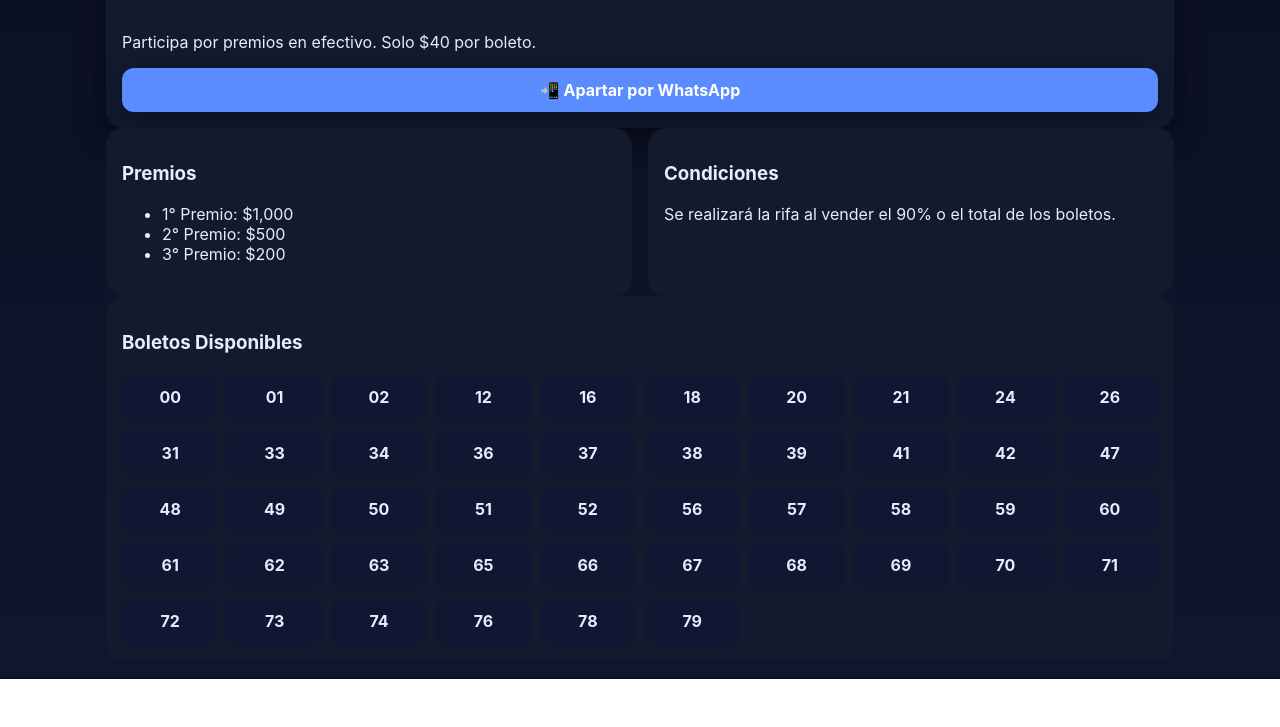
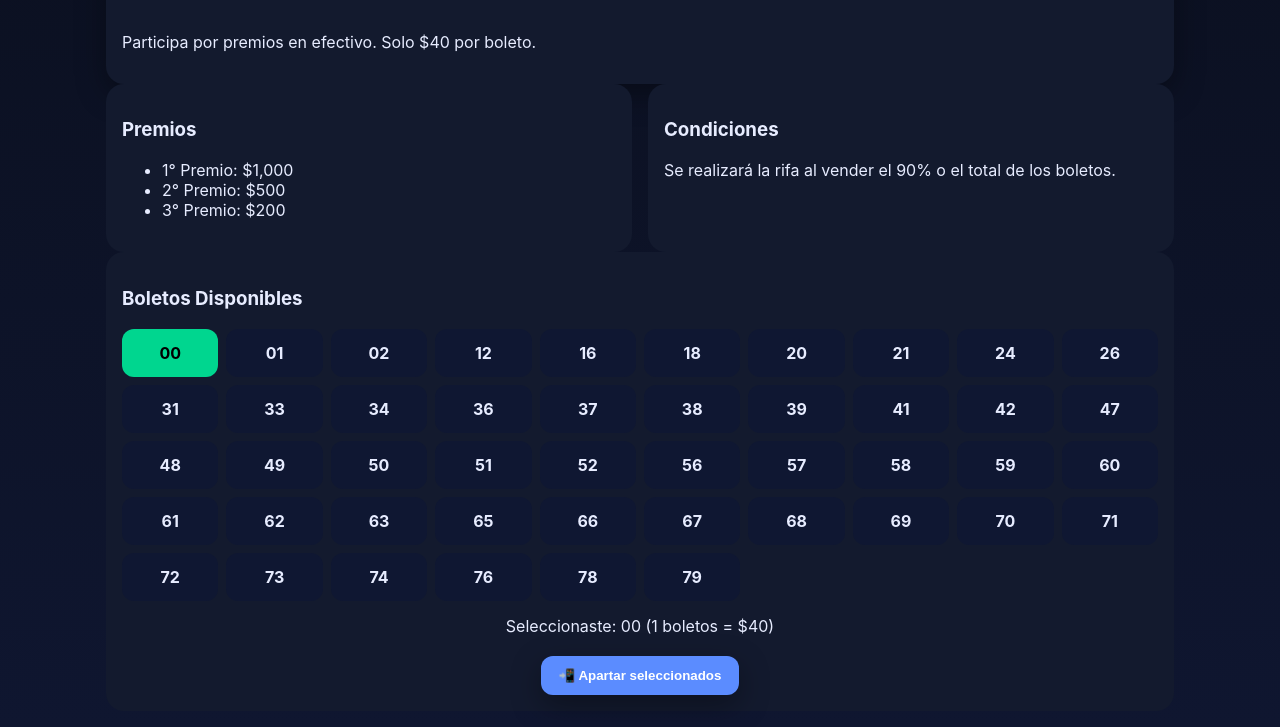
Before and after one commit to angelgaytan33-coder/Rifas-Angel, a plain HTML site: page index.html in a window 1280 px wide. Both pictures are taken after a click on the element "00". Shown: the part 121-848 px from the top of the page. Before the commit the page ends 800 px from the top, so only its background shows below. Drawn offline with Linux system fonts and the light colour scheme.

Commit message:
Update index.html

```diff
--- a/index.html
+++ b/index.html
@@ -39,6 +39,8 @@
       text-decoration:none;
       font-weight:700;
       box-shadow:var(--shadow);
+      cursor:pointer;
+      border:none;
     }
     .btn:hover{background:var(--brand-2)}
 
@@ -60,8 +62,17 @@
       cursor:pointer;
       text-align:center;
       transition:background .2s;
+      user-select:none;
     }
     .num:hover{background:var(--brand)}
+    .num.selected{background:var(--ok);color:#000}
+
+    .resumen{
+      margin:15px 0;
+      font-size:16px;
+      color:var(--ink);
+      text-align:center;
+    }
 
     /* Ajustes extra en pantallas muy chicas */
     @media(max-width:480px){
@@ -76,9 +87,6 @@
     <section class="hero card">
       <h1 class="title">🎟️ Rifas de Angel</h1>
       <p class="subtitle">Participa por premios en efectivo. Solo $40 por boleto.</p>
-      <div class="cta">
-        <a class="btn" href="https://wa.me/5218126515543" target="_blank" rel="noopener noreferrer">📲 Apartar por WhatsApp</a>
-      </div>
     </section>
 
     <section class="grid cards">
@@ -99,29 +107,64 @@
     <section class="card">
       <h3>Boletos Disponibles</h3>
       <div class="nums" id="numeros"></div>
+
+      <!-- 🔹 Resumen dinámico -->
+      <div class="resumen" id="resumen">Selecciona tus boletos</div>
+
+      <div style="margin-top:20px;text-align:center;">
+        <button class="btn" onclick="enviarSeleccion()">📲 Apartar seleccionados</button>
+      </div>
     </section>
   </div>
 
   <script>
     const TOTAL = 80;
-    // 🔴 Aquí actualizas los números ocupados
+    const PRECIO = 40; // precio por boleto
     const ocupados = [3,4,5,6,7,8,9,10,11,13,14,15,17,19,22,23,25,27,28,29,30,32,35,40,43,44,45,46,53,54,55,64,75,77];
+    const numerosDiv = document.getElementById("numeros");
+    const resumenDiv = document.getElementById("resumen");
+    const seleccionados = new Set();
 
-    const numerosDiv = document.getElementById("numeros");
-  numerosDiv.innerHTML = ""; // limpiar por si se vuelve a generar
+    function actualizarResumen(){
+      if(seleccionados.size===0){
+        resumenDiv.textContent = "Selecciona tus boletos";
+      } else {
+        const lista = Array.from(seleccionados).map(n=>String(n).padStart(2,"0")).sort().join(", ");
+        const total = seleccionados.size * PRECIO;
+        resumenDiv.textContent = `Seleccionaste: ${lista} (${seleccionados.size} boletos = $${total})`;
+      }
+    }
 
-  for(let i=0;i<TOTAL;i++){
-    if(ocupados.includes(i)) continue; // ❌ No mostrar ocupados
+    for(let i=0;i<TOTAL;i++){
+      if(ocupados.includes(i)) continue;
 
-    const num=document.createElement("div");
-    num.className="num";
-    num.textContent=String(i).padStart(2,"0"); // 👉 00, 01, 02... 79
-    num.onclick=()=> {
+      const num=document.createElement("div");
+      num.className="num";
+      num.textContent=String(i).padStart(2,"0");
 
-      const msg = `Hola, quiero apartar el número ${num.textContent} para la rifa.`;
-        window.open(`https://wa.me/5218126515543?text=${encodeURIComponent(msg)}`,"_blank");
+      num.onclick=()=> {
+        if(seleccionados.has(i)){
+          seleccionados.delete(i);
+          num.classList.remove("selected");
+        } else {
+          seleccionados.add(i);
+          num.classList.add("selected");
+        }
+        actualizarResumen();
       };
+
       numerosDiv.appendChild(num);
+    }
+
+    function enviarSeleccion(){
+      if(seleccionados.size===0){
+        alert("Selecciona al menos un número.");
+        return;
+      }
+      const lista = Array.from(seleccionados).map(n=>String(n).padStart(2,"0")).sort().join(", ");
+      const total = seleccionados.size * PRECIO;
+      const msg = `Hola, quiero apartar los números: ${lista} (${seleccionados.size} boletos = $${total}) para la rifa.`;
+      window.open(`https://wa.me/5218126515543?text=${encodeURIComponent(msg)}`,"_blank");
     }
   </script>
 </body>
```
